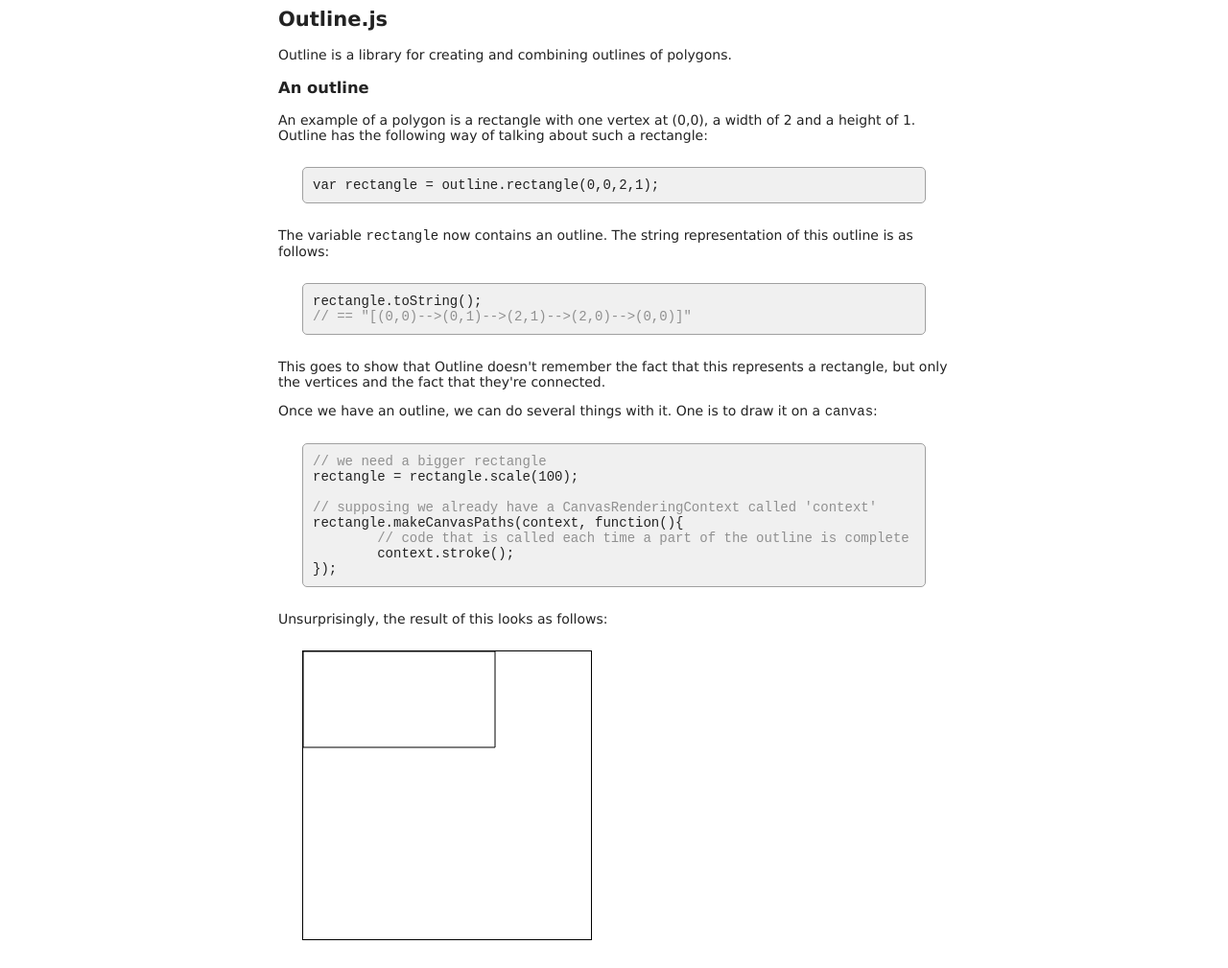
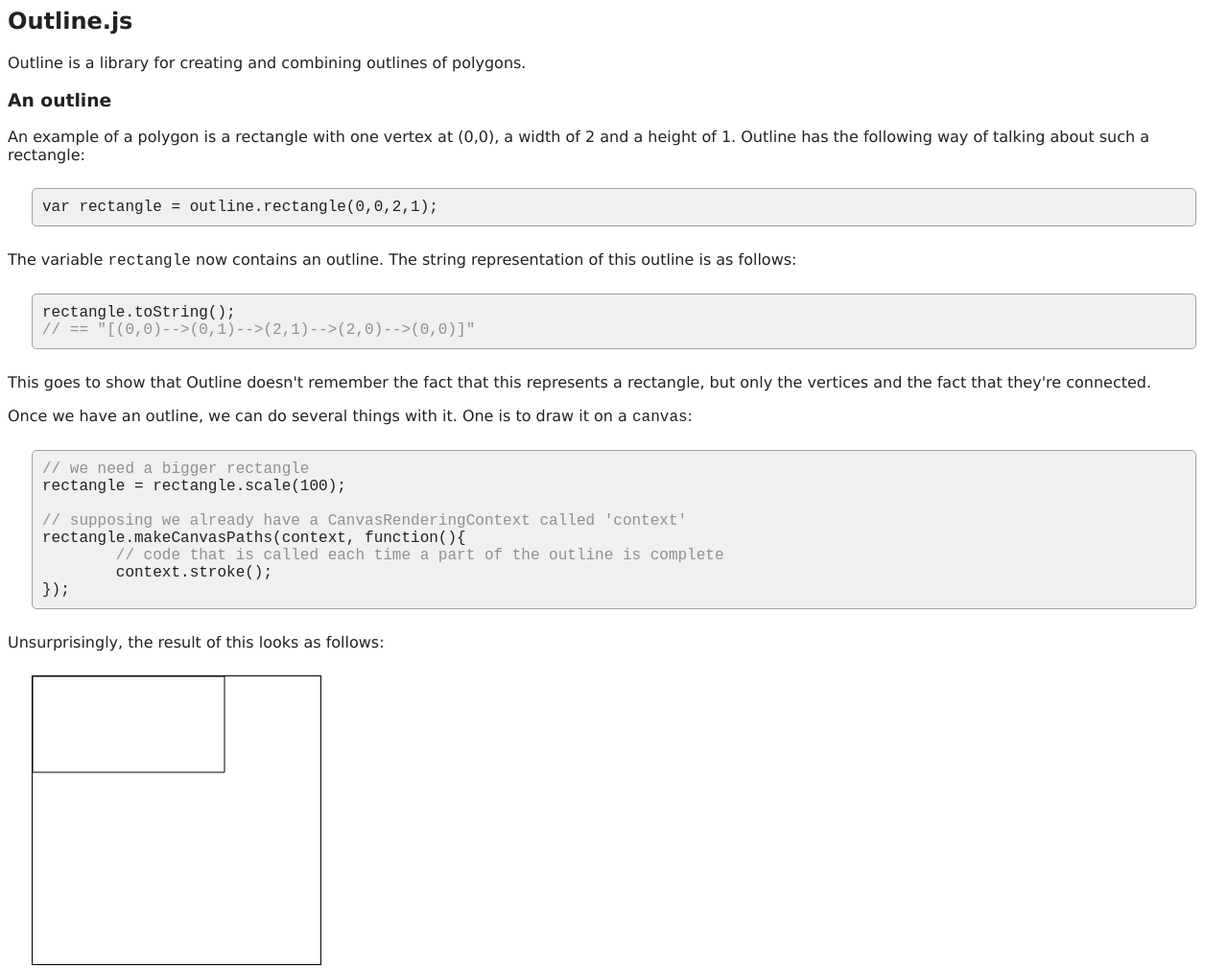
Before and after one commit to emilefokkema/outline, a plain HTML site: page index.html in a window 1280 px wide. Shown: the top 1009 px of the page at 96% size. Drawn offline with nearby package versions, Linux system fonts and the light colour scheme.

Commit message:
try this

```diff
--- a/index.html
+++ b/index.html
@@ -1,14 +1,21 @@
 <html>
 <head>
+	<meta name="viewport" content="width=device-width, initial-scale=1"/>
 	<style type="text/css">
 		body{
 			color:#222;
 			font-family: Verdana;
-			font-size:14px;
+			font-size:16px;
 		}
+
 		div{
-			max-width: 700px;
+
 			margin: auto;
+		}
+		@media screen and (min-width:900){
+			div{
+				max-width:700px;
+			}
 		}
 		.inline-code{
 			font-family: monospace;
```
